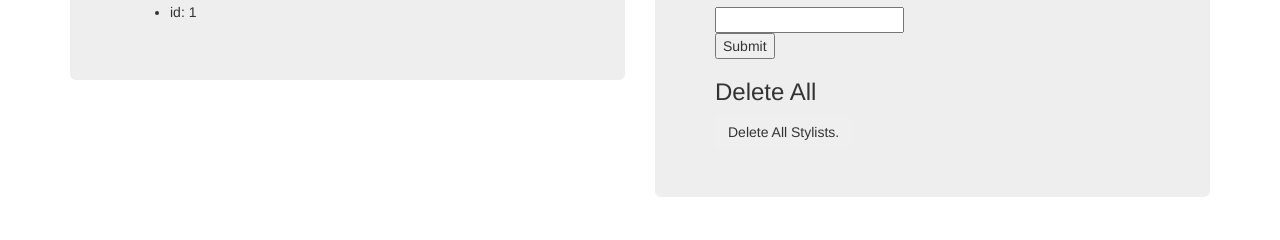
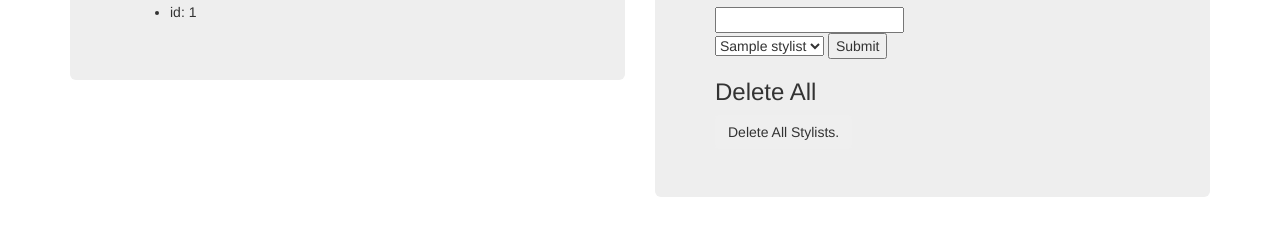
Before and after one commit to elmunoz42/hair-salon, a PHP site: template views/clients.html.twig in a window 1280 px wide. Shown: the part 348-588 px from the top of the page. Run offline with PHP 8.4, Linux system fonts and the light colour scheme; the template is opened without the code that fills it: most values are stand-ins (such as "Sample title", 1, 10 or a date in 2020); some libraries are stand-ins or nearby versions.

Commit message:
add functionality in Sylex to register a new client.

```diff
--- a/views/clients.html.twig
+++ b/views/clients.html.twig
@@ -37,6 +37,13 @@
                         <form action="/clients" method="post">
                             <label for="client_name">Stylist name:</label><br>
                             <input type="text" name="client_name" value=""><br>
+                            {% if stylists is not empty %}
+                            <select name="stylist_id">
+                                {% for stylist in stylists %}
+                                    <option value="{{stylist.getId}}">{{stylist.getName}}</option>
+                                {% endfor %}
+                            </select>
+                            {% endif %}
                             <button type="submit" name="register-client">Submit</button>
                         </form>
                         <h3>Delete All</h3>
```
Also changed, not shown: app/app.php (+4 -3 lines), src/Client.php (+0 -13 lines).
